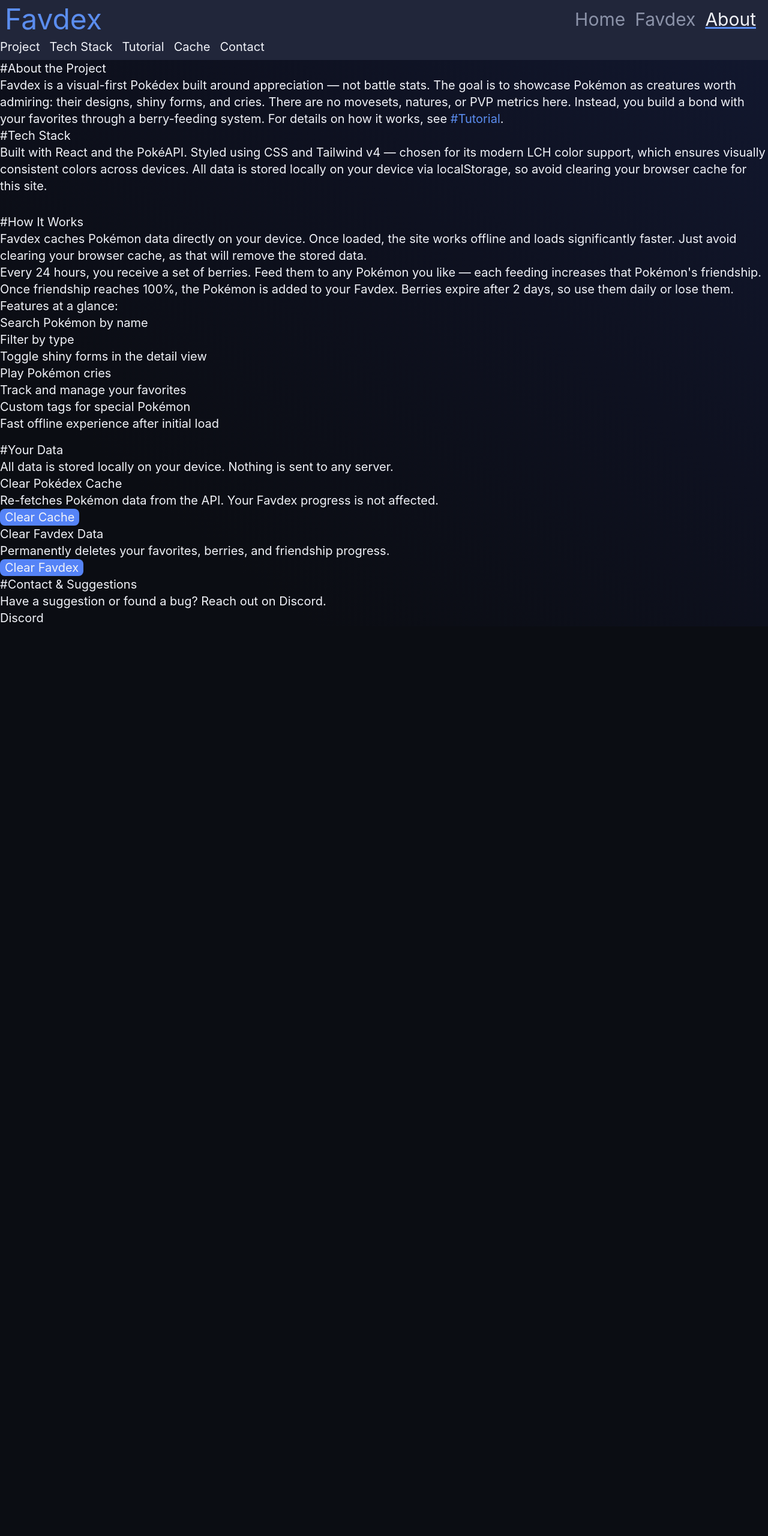
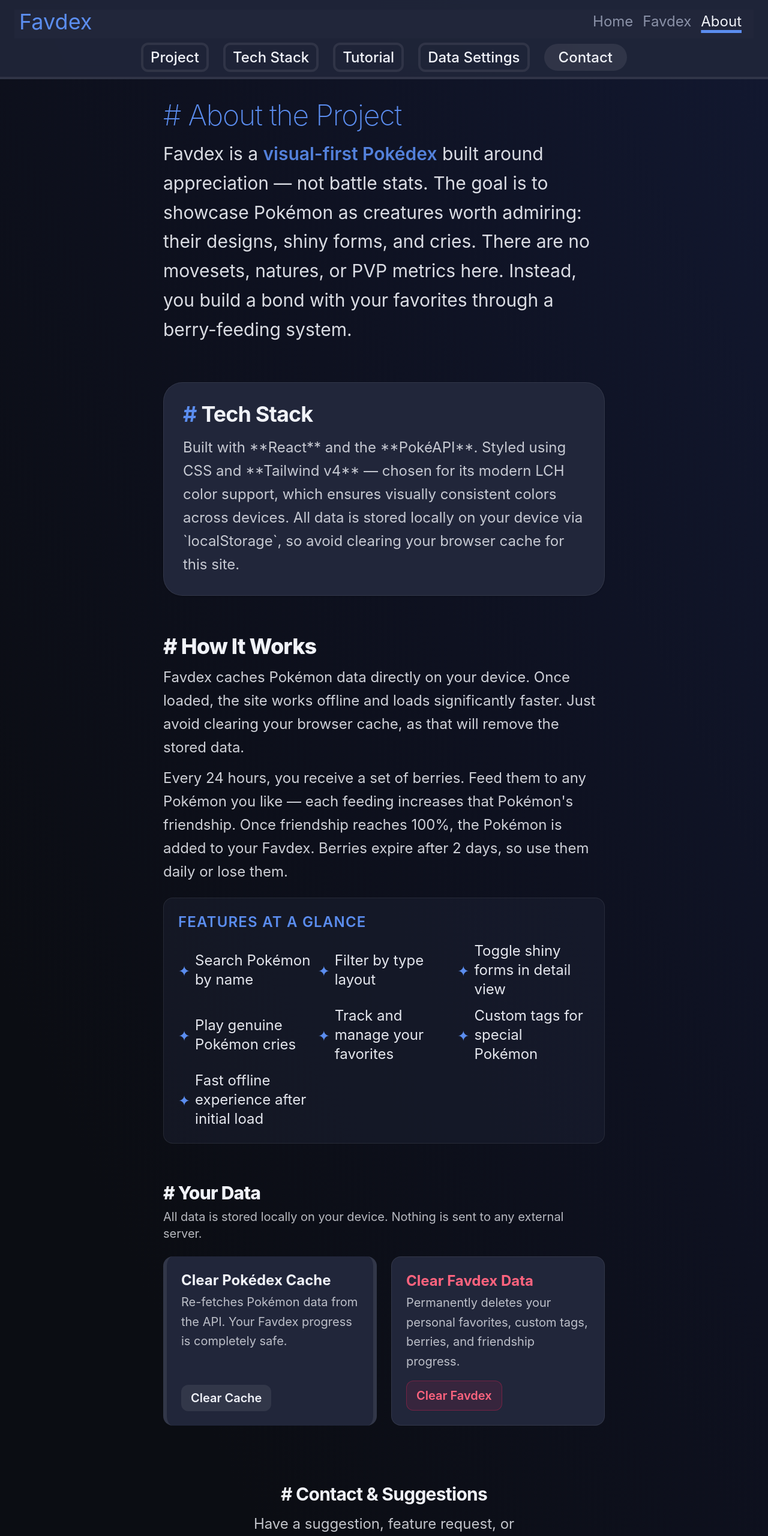
Before and after one commit to Bijay-Codes/Favdex, a React (Vite) app: page /about in a window 1280 px wide. Shown: the top 2560 px of the page at 60% size. Before the commit the page ends 1044 px from the top, so only its background shows below. Built offline with nearby package versions, Linux system fonts and the light colour scheme.

Commit message:
about page css complete, links populated but discord not ready

```diff
--- a/src/Components/Navbar.jsx
+++ b/src/Components/Navbar.jsx
@@ -1,17 +1,17 @@
 import { NavLink } from "react-router-dom"
 
 export function RenderNav() {
-    const link = `text-(--text-secondary) lg:text-3xl`;
-    const activeLink = `text-(--text-primary) lg:text-3xl
-     underline decoration-(--accent) decoration-3 underline-offset-2
+    const link = `text-(--text-secondary) lg:text-2xl`;
+    const activeLink = `text-(--text-primary) lg:text-2xl
+     underline decoration-(--accent) decoration-5 underline-offset-6
      `;
     return (
         <nav className={`header-part [grid-area:nav]
              flex gap-2 justify-center items-center
-             bg-(--bg-overlay) lg:text-3xl
+             bg-(--bg-overlay)
              w-full md:gap-6 md:pr-5 pb-2 pr-2`}>
-            <span className="text-(--accent) text-2xl lg:text-5xl">Favdex</span>
-            <div className="ml-auto flex justify-evenly gap-4 text-md lg:text-4xl">
+            <span className="text-(--accent) text-2xl lg:text-4xl ">Favdex</span>
+            <div className="ml-auto flex justify-evenly gap-4">
                 <NavLink to='/' className={({ isActive }) => isActive ? activeLink : link}>Home</NavLink>
                 <NavLink to='/favdex' className={({ isActive }) => isActive ? activeLink : link}>Favdex</NavLink>
                 <NavLink to='/about' className={({ isActive }) => isActive ? activeLink : link}>About</NavLink>
--- a/src/Components/Otherpages/About.jsx
+++ b/src/Components/Otherpages/About.jsx
@@ -1,5 +1,5 @@
 import { RenderNav } from "../Navbar";
-import { useState, useRef } from "react"
+import { useState, useRef } from "react";
 import { GlobalData } from "../../Utility/GlobalData";
 import { clearStorage } from "../../Utility/storagehelper";
 const POKEDEX_KEY = GlobalData.pokedexKey;
@@ -8,11 +8,17 @@
 export default function RenderAbout() {
     const dialogRef = useRef(null);
     const [message, setMessage] = useState("");
-    const greenButton = 'bg-emerald-400 border(--border) border-2 px-4 rounded-lg';
-    const redButton = 'bg-rose-400 border(--border) border-2 px-4 rounded-lg';
+
+    // Extracted clean Tailwind button classes
+    const greenButton = 'bg-emerald-500 hover:bg-emerald-600 text-white font-medium px-5 py-2 rounded-lg transition-colors cursor-pointer';
+    const redButton = 'bg-rose-500 hover:bg-rose-600 text-white font-medium px-5 py-2 rounded-lg transition-colors cursor-pointer';
+
+    const links = `px-3 py-1.5 rounded-xl lg:text-2xl
+     hover:bg-(--border) border-(--border) border-2 lg:border-4
+     transition-colors`;
 
     function showMessage(msg) {
-        setMessage(msg)
+        setMessage(msg);
         setTimeout(() => setMessage(""), 3000);
     }
 
@@ -22,109 +28,188 @@
     }
 
     function clearFavdexData() {
-        clearStorage(FAVDEX_KEY)
+        clearStorage(FAVDEX_KEY);
         dialogRef.current.close();
         location.reload();
         showMessage("FavDex data cleared.");
     }
 
     return (
-        <div className="text-(--text-primary) text-xl relative">
+        <div className="text-(--text-primary) relative selection:bg-(--accent)/30">
             <dialog
                 onClick={(e) => {
                     if (e.target === dialogRef.current) dialogRef.current.close();
                 }}
-                onChange={(e) => {
-                    if (e.key === 'Esc') dialogRef.current.close();
+                onKeyDown={(e) => {
+                    if (e.key === 'Escape') dialogRef.current.close();
                 }}
                 ref={dialogRef}
-                className="bg-(--bg-overlay) text-(--text-primary) text-center m-auto p-8 border-2 border-(--border) rounded-xl">
+                className="backdrop:bg-black/60 bg-(--bg-overlay) text-(--text-primary) text-center m-auto p-6 md:p-8 border border-(--border) rounded-2xl max-w-md shadow-2xl backdrop-blur-sm">
                 <div>
-                    <p>This will permanently delete all your FavDex data. This action cannot be undone.</p>
+                    <h3 className="font-bold mb-2 text-rose-400">Are you absolutely sure?</h3>
+                    <p className="opacity-80 mb-6 leading-relaxed">This will permanently delete all your FavDex data, including your caught Pokémon and berry progress. This action cannot be undone.</p>
                     <div className="flex justify-center items-center gap-4">
                         <button className={greenButton} onClick={() => dialogRef.current.close()}>Cancel</button>
-                        <button className={redButton} onClick={clearFavdexData}>Delete</button>
+                        <button className={redButton} onClick={clearFavdexData}>Delete Everything</button>
                     </div>
                 </div>
             </dialog>
 
-            <nav className="sticky top-0 bg-(--bg-overlay) py-2">
+            {message && (
+                <div className="fixed top-30 lg:top-1/2 left-1/2 -translate-x-1/6 z-10
+                  bg-emerald-500 text-white text-xs lg:text-xl
+                    p-4 rounded-xl shadow-lg font-medium tracking-wide
+                    animate-bounce duration-300 ease-in-out">
+                    {message}
+                </div>
+            )}
+            <nav className="sticky top-0
+             bg-(--bg-overlay)/90 backdrop-blur-md border-b-2 lg:border-b-4 border-(--border) py-4 z-6
+             transition-all ease-in-out">
+                <div className="mx-auto lg:px-6 flex flex-col gap-4">
                     <RenderNav />
-                {message && <div>{message}</div>}
-                <ul className="flex flex-wrap gap-4">
-                    <li><a href="#about-project">Project</a></li>
-                    <li><a href="#tech-used">Tech Stack</a></li>
-                    <li><a href="#tutorial">Tutorial</a></li>
-                    <li><a href="#cache-clear">Cache</a></li>
-                    <li><a href="#contacts">Contact</a></li>
+                    <ul className="flex flex-wrap justify-center gap-4
+                     lg:gap-6 text-sm font-medium">
+                        <li><a href="#about-project" className={links}>Project</a></li>
+                        <li><a href="#tech-used" className={links}>Tech Stack</a></li>
+                        <li><a href="#tutorial" className={links}>Tutorial</a></li>
+                        <li><a href="#cache-clear" className={links}>Data Settings</a></li>
+                        <li><a href="#contacts" className="px-4 py-1.5 rounded-full
+                         lg:text-2xl lg:px-6 lg:py-2
+                         bg-(--border) hover:bg-(--accent) hover:text-black
+                         transition-all ease-in-out">Contact</a></li>
                     </ul>
+                </div>
             </nav>
 
-            <section id="about-project"
-                className="scroll-mt-30">
-                <h1>#About the Project</h1>
-                <p>
-                    Favdex is a visual-first Pokédex built around appreciation — not battle stats.
+            <main className="lg:max-w-[60%] lg:px-4 mx-auto p-4 px-2 lg:space-y-16 space-y-10">
+
+                <section id="about-project" className="scroll-mt-32 space-y-4">
+                    <h1 className="text-4xl lg:pt-5
+                     lg:text-5xl font-extralight tracking-tight text-(--accent)">
+                        # About the Project
+                    </h1>
+                    <p className="text-lg lg:text-3xl text-balance leading-relaxed opacity-90">
+                        Favdex is a <span className="font-semibold text-(--accent)">visual-first Pokédex</span> built around appreciation — not battle stats.
                         The goal is to showcase Pokémon as creatures worth admiring: their designs, shiny forms, and cries.
                         There are no movesets, natures, or PVP metrics here. Instead, you build a bond with your favorites
-                    through a berry-feeding system. For details on how it works, see{" "}
-                    <span className="text-(--accent)"><a href="#tutorial">#Tutorial</a></span>.
+                        through a berry-feeding system.
                     </p>
-                <article id="tech-used">
-                    <h1>#Tech Stack</h1>
-                    <p>
-                        Built with React and the PokéAPI. Styled using CSS and Tailwind v4 — chosen for its modern LCH color support,
-                        which ensures visually consistent colors across devices. All data is stored locally on your device
-                        via localStorage, so avoid clearing your browser cache for this site.
-                    </p>
-                </article>
                 </section>
 
-            <section id="tutorial" className="py-4 mt-4 scroll-mt-30">
-                <h2>#How It Works</h2>
-                <p>
+                <section id="tech-used" className="scroll-mt-32
+                 bg-(--bg-overlay) border border-(--border) rounded-2xl lg:rounded-4xl p-6 lg:p-8
+                  shadow-sm space-y-4">
+                    <h2 className="text-3xl lg:text-4xl font-bold tracking-tight flex items-center gap-2">
+                        <span className="text-(--accent)">#</span> Tech Stack
+                    </h2>
+                    <p className="text-xl lg:text-2xl leading-relaxed opacity-80">
+                        Built with **React** and the **PokéAPI**. Styled using CSS and **Tailwind v4** — chosen for its modern LCH color support,
+                        which ensures visually consistent colors across devices. All data is stored locally on your device
+                        via `localStorage`, so avoid clearing your browser cache for this site.
+                    </p>
+                </section>
+
+                <section id="tutorial" className="scroll-mt-32 space-y-6">
+                    <div className="space-y-3">
+                        <h2 className="lg:text-4xl text-xl font-extrabold tracking-tight"># How It Works</h2>
+                        <p className="lg:text-2xl text-xl leading-relaxed opacity-85">
                             Favdex caches Pokémon data directly on your device. Once loaded, the site works offline and
                             loads significantly faster. Just avoid clearing your browser cache, as that will remove the stored data.
                         </p>
-                <p>
+                        <p className="lg:text-2xl text-xl leading-relaxed opacity-85">
                             Every 24 hours, you receive a set of berries. Feed them to any Pokémon you like — each feeding
                             increases that Pokémon's friendship. Once friendship reaches 100%, the Pokémon is added to your Favdex.
                             Berries expire after 2 days, so use them daily or lose them.
                         </p>
-                <p>Features at a glance:</p>
-                <ul>
-                    <li>Search Pokémon by name</li>
-                    <li>Filter by type</li>
-                    <li>Toggle shiny forms in the detail view</li>
-                    <li>Play Pokémon cries</li>
-                    <li>Track and manage your favorites</li>
-                    <li>Custom tags for special Pokémon</li>
-                    <li>Fast offline experience after initial load</li>
+                    </div>
+
+                    <div className="bg-(--bg-overlay)/40 border border-(--border)
+                     rounded-2xl p-6">
+                        <h4 className="text-2xl font-semibold uppercase
+                         tracking-wider text-(--accent) mb-4"
+                        >Features at a glance</h4>
+                        <ul className="grid grid-cols-1 md:grid-cols-2 lg:grid-cols-3
+                         gap-3 lg:text-2xl text-xl">
+                            {[
+                                "Search Pokémon by name", "Filter by type layout",
+                                "Toggle shiny forms in detail view", "Play genuine Pokémon cries",
+                                "Track and manage your favorites", "Custom tags for special Pokémon",
+                                "Fast offline experience after initial load"
+                            ].map((feature, idx) => (
+                                <li key={idx} className="flex items-center gap-2">
+                                    <span className="text-(--accent) pt-1 text-xl lg:text-2xl">✦</span>
+                                    <span className="opacity-95">{feature}</span>
+                                </li>
+                            ))}
                         </ul>
-            </section>
-
-            <section id="cache-clear"
-                className="scroll-mt-30">
-                <h1>#Your Data</h1>
-                <p>All data is stored locally on your device. Nothing is sent to any server.</p>
-                <div>
-                    <h2>Clear Pokédex Cache</h2>
-                    <p>Re-fetches Pokémon data from the API. Your Favdex progress is not affected.</p>
-                    <button className="bg-(--accent-cta) px-2 rounded-lg" onClick={clearPokedexCache}>Clear Cache</button>
-                </div>
-                <div>
-                    <h2>Clear Favdex Data</h2>
-                    <p>Permanently deletes your favorites, berries, and friendship progress.</p>
-                    <button className="bg-(--accent-cta) px-2 rounded-lg" onClick={() => dialogRef.current.showModal()}>Clear Favdex</button>
                     </div>
                 </section>
 
-            <section id="contacts"
-                className="scroll-mt-30">
-                <h1>#Contact & Suggestions</h1>
-                <p>Have a suggestion or found a bug? Reach out on Discord.</p>
-                <a href="#">Discord</a>
+                <section id="cache-clear" className="scroll-mt-32 space-y-6">
+                    <div>
+                        <h2 className="text-3xl font-extrabold tracking-tight mb-2"># Your Data</h2>
+                        <p className="text-xl opacity-75">All data is stored locally on your device. Nothing is sent to any external server.</p>
+                    </div>
+
+                    <div className="grid grid-cols-1 md:grid-cols-2 gap-6">
+                        <div className="border-2 border-t-0 border-b-0 border-(--border) bg-(--bg-overlay)
+                                flex flex-col justify-between items-start
+                                gap-4 transition-all ease-in rounded-2xl p-6
+                                hover:border-(--accent) border-l-6 border-r-6 ">
+                            <div className="space-y-1">
+                                <h3 className="text-2xl font-bold">Clear Pokédex Cache</h3>
+                                <p className="text-xl opacity-75 leading-relaxed">Re-fetches Pokémon data from the API. Your Favdex progress is completely safe.</p>
+                            </div>
+                            <button className="w-full text-xl lg:w-auto
+                                bg-(--border) hover:bg-(--accent) font-semibold
+                                px-4 py-2 rounded-xl
+                                transition-all cursor-pointer"
+                                onClick={clearPokedexCache}>
+                                Clear Cache
+                            </button>
+                        </div>
+
+                        <div className="border border-(--border) bg-(--bg-overlay)
+                            p-6 rounded-2xl flex flex-col justify-between items-start gap-4
+                            transition-all hover:border-rose-400">
+                            <div className="space-y-1">
+                                <h3 className="text-2xl font-bold text-rose-400">Clear Favdex Data</h3>
+                                <p className="text-xl opacity-75 leading-relaxed">Permanently deletes your personal favorites, custom tags, berries, and friendship progress.</p>
+                            </div>
+                            <button className="w-full text-xl md:w-auto
+                              bg-rose-500/10 text-rose-400 hover:bg-rose-500 hover:text-white
+                                border border-rose-500/30 font-semibold
+                                px-4 py-2.5 rounded-xl transition-all cursor-pointer"
+                                onClick={() => dialogRef.current.showModal()}>
+                                Clear Favdex
+                            </button>
+                        </div>
+                    </div>
                 </section>
+                <section id="contacts" className="scroll-mt-32 text-center py-8 space-y-4">
+                    <h2 className="text-2xl lg:text-3xl font-bold tracking-tight"># Contact & Suggestions</h2>
+                    <p className="text-xl lg:text-2xl opacity-80 max-w-md mx-auto">Have a suggestion, feature request, or found an edge-case bug? Reach out on our community platform.</p>
+                    <div className="flex items-center justify-center gap-3">
+                        <a href="#" target="_blank"
+                         className="inline-block
+                      bg-[#5865F2] text-white shadow-md hover:bg-[#4752C4]
+                        font-semibold px-2 py-1 lg:px-5 lg:text-2xl rounded-full
+                        transition-all transform hover:-translate-y-0.5">
+                            Discord
+                        </a>
+                        <a href="https://github.com/Bijay-Codes" target="_blank"
+                            className="inline-flex items-center gap-2 px-4 py-2 lg:text-2xl bg-[#1f2328] hover:bg-[#2c3137] text-white font-semibold text-sm rounded-md border border-[rgba(27,31,36,0.15)]
+                             shadow-sm transition-colors duration-200">
+                            <svg className="w-4 h-4" viewBox="0 0 16 16" fill="currentColor">
+                                <path d="M8 0c4.42 0 8 3.58 8 8a8.013 8.013 0 0 1-5.45 7.59c-.4.08-.55-.17-.55-.38 0-.27.01-1.13.01-2.2 0-.75-.25-1.23-.54-1.48 1.78-.2 3.65-.88 3.65-3.95 0-.88-.31-1.59-.82-2.15.08-.2.36-1.02-.08-2.12 0 0-.67-.22-2.2.82A7.48 7.48 0 0 0 8 3c-.68 0-1.36.09-2 .27-1.53-1.03-2.2-.82-2.2-.82-.44 1.1-.16 1.92-.08 2.12-.51.56-.82 1.28-.82 2.15 0 3.06 1.86 3.75 3.64 3.95-.23.2-.44.55-.51 1.07-.46.21-1.61.55-2.33-.66-.15-.24-.6-.83-1.23-.82-.67.01-.27.38.01.53.34.19.73.9.82 1.13.16.45.68 1.31 2.69.94 0 .67.01 1.3.01 1.49 0 .21-.15.45-.55.38A7.995 7.995 0 0 1 0 8c0-4.42 3.58-8 8-8Z" />
+                            </svg>
+                            <span>GitHub</span>
+                        </a>
                     </div>
-    )
+                </section>
+
+            </main>
+        </div>
+    );
 }
```
Lines whose indentation alone changed are shown as unchanged.
